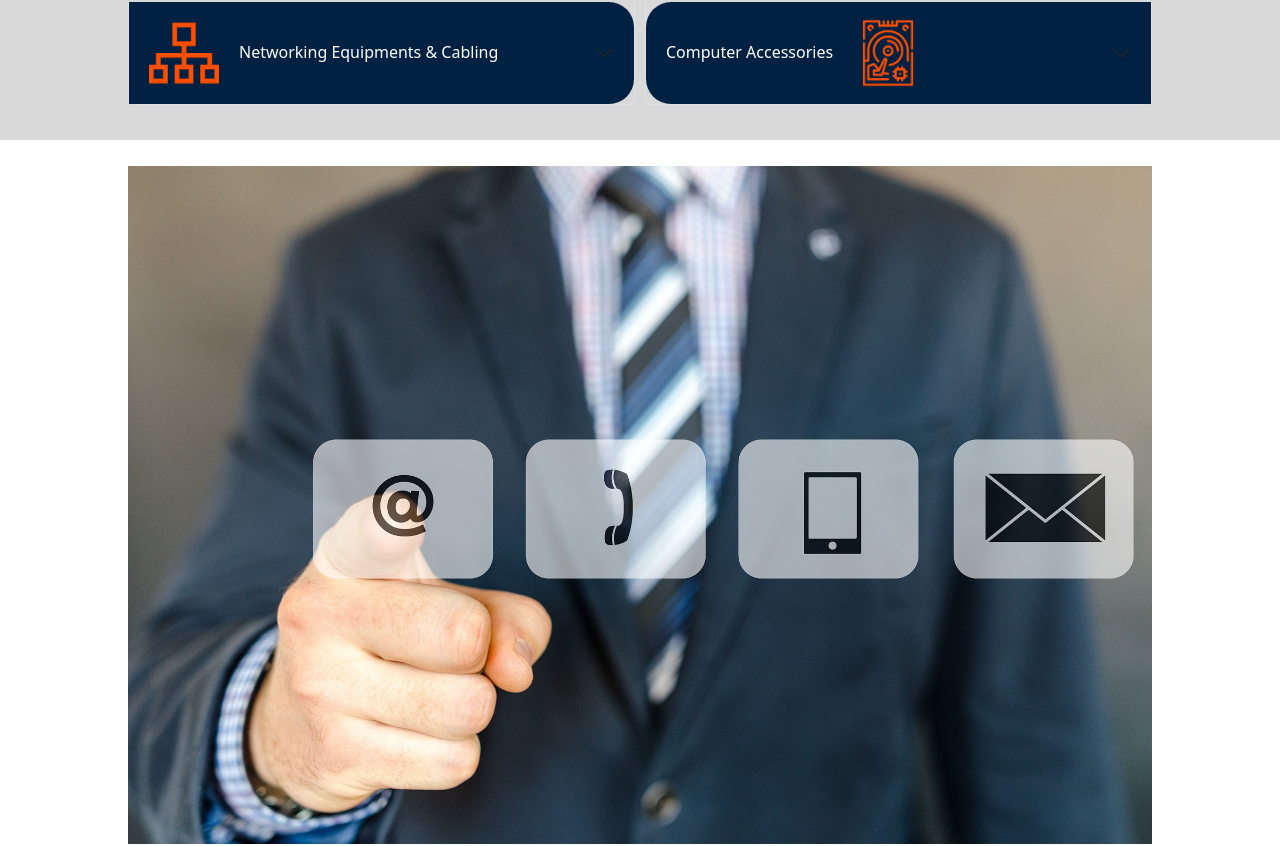
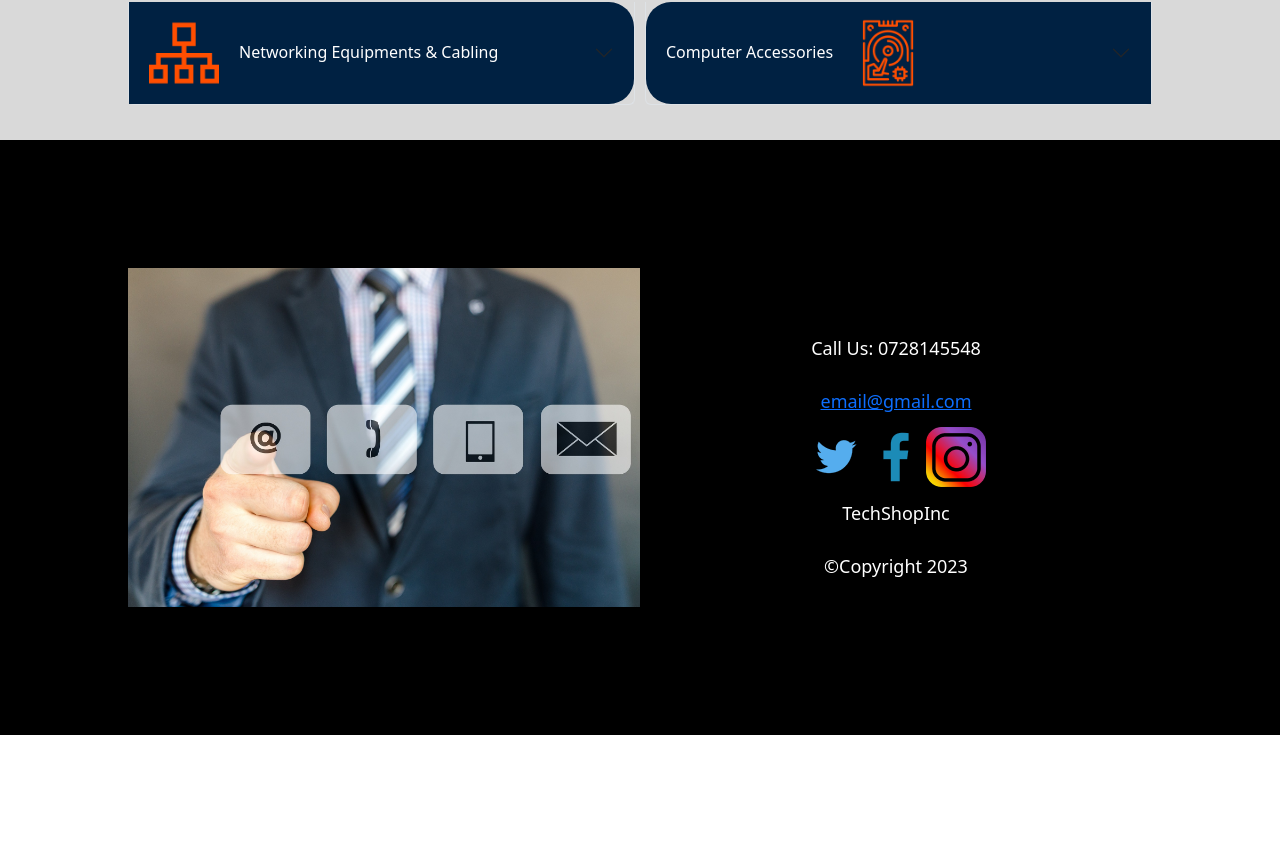
Before and after one commit to SandeSydney/tech_shop, a React (Create React App) app: page /services in a window 1280 px wide. Shown: the part 1498-2344 px from the top of the page. After the commit the page ends 2233 px from the top, so only its background shows below. Built offline with nearby package versions, Linux system fonts and the light colour scheme.

Commit message:
Added and modified styles

```diff
--- a/src/App.css
+++ b/src/App.css
@@ -151,19 +151,29 @@ button {
   height: 100px;
 }
 
-.foot {
+.light,
+.dark {
   display: flex;
   justify-content: space-evenly;
   align-items: center;
   padding: 10% 0%;
 }
 
+.dark {
+  background: #000000;
+  color: #FFFFFF;
+}
+
+.black{
+  background-color: #000000;
+}
+
 .contact-image img {
   width: 100%;
-  mix-blend-mode: multiply;
 }
 
-.foot .contact-image {
+.light .contact-image,
+.dark .contact-image {
   flex: 1;
 }
 
@@ -175,7 +185,7 @@ button {
   gap: 15px;
 }
 
-.foot .socials img {
+.light .socials img, .dark .socials img {
   width: 60px;
   height: 60px;
 }
@@ -234,16 +244,19 @@ button {
   column-gap: 10px;
 }
 
-.service-offer-left{
+.service-offer-left {
   flex: 1;
 }
-.service-offer-right{
+
+.service-offer-right {
   flex: 1;
 }
-.service-offer-right .accordion-button{
+
+.service-offer-right .accordion-button {
   border-radius: 25px 0px 0px 25px !important;
 }
-.service-offer-left .accordion-button{
+
+.service-offer-left .accordion-button {
   border-radius: 0px 25px 25px 0px !important;
 }
 
@@ -253,12 +266,12 @@ button {
   gap: 20px !important;
 }
 
-.accordion-button img{
+.accordion-button img {
   max-width: 70px;
   max-height: 70px;
 }
 
-.accordion-item{
+.accordion-item {
   background-color: transparent !important;
   margin: 10px 0px;
 }
```
